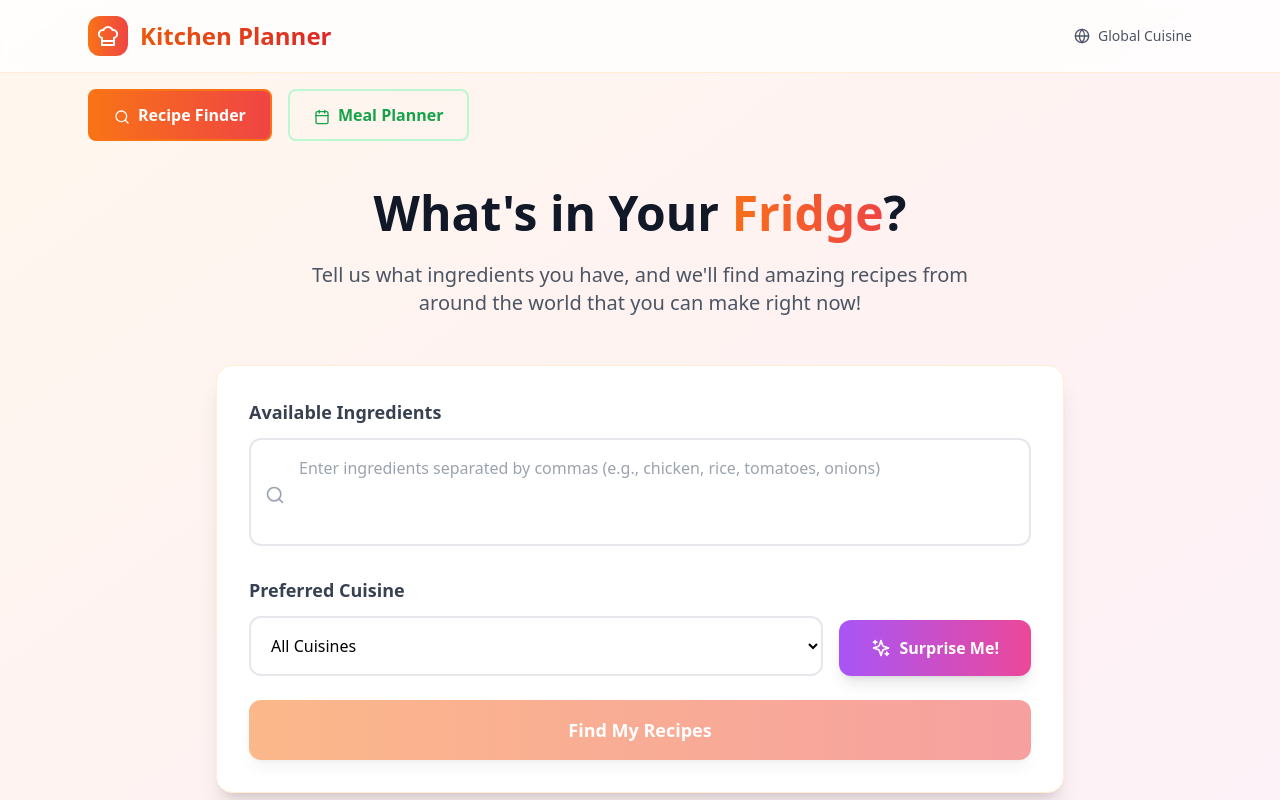
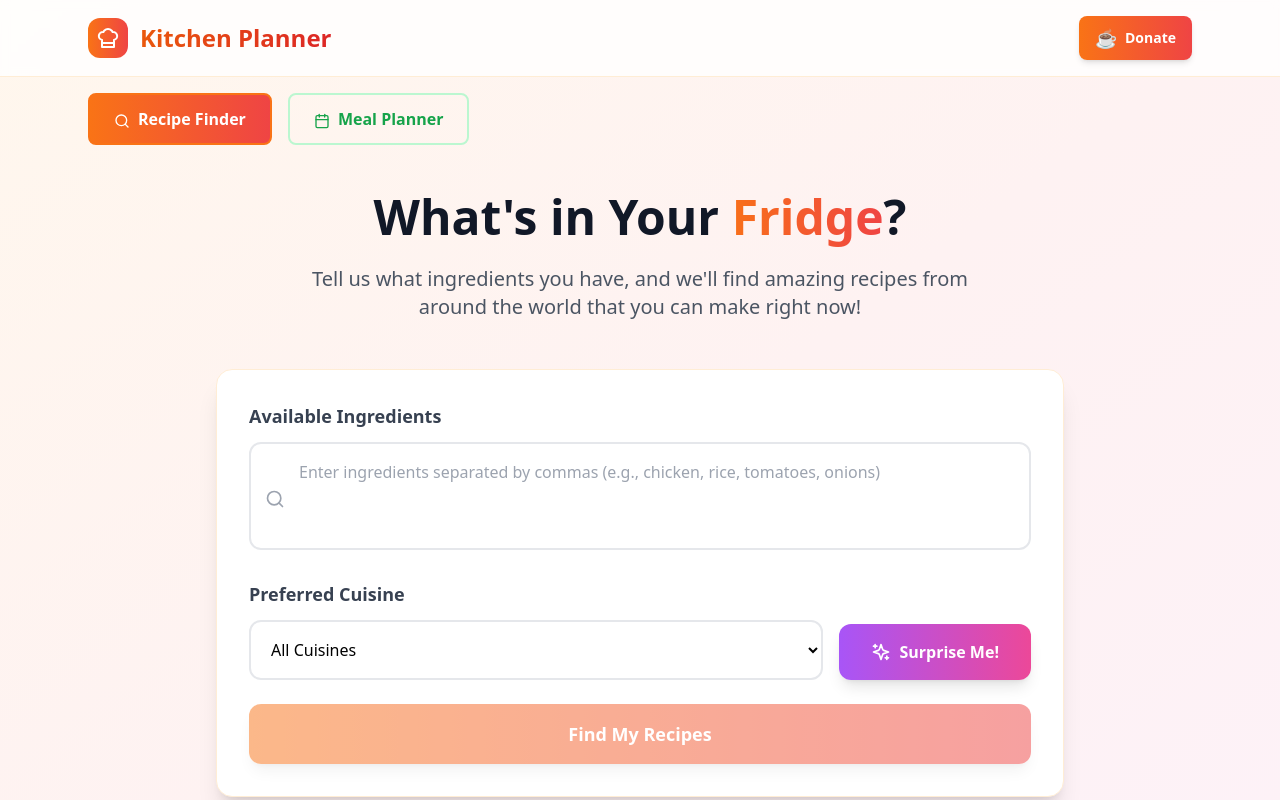
Before and after one commit to DanielaBraniste/recipe-finder-app, a React (Create React App) app: page / in a window 1280 px wide. Shown: the top 800 px of the page. Built offline with nearby package versions, Linux system fonts and the light colour scheme.

Commit message:
added the button and the netlify forms

```diff
--- a/src/App.tsx
+++ b/src/App.tsx
@@ -1,5 +1,5 @@
 import React, { useState, useEffect } from 'react';
-import { Search, ChefHat, Globe, Sparkles, Calendar, ShoppingCart, ChevronDown, ChevronUp, X, Download, Loader2 } from 'lucide-react';
+import { Search, ChefHat, Sparkles, Calendar, ShoppingCart, ChevronDown, ChevronUp, X, Download, Loader2 } from 'lucide-react';
 
 interface Ingredient {
   name: string;
@@ -122,6 +122,25 @@ const App: React.FC = () => {
     localStorage.setItem('pwaPromptDismissed', 'true');
   };
 
+  // Submit form data to Netlify
+  const submitToNetlify = (action: string, recipes: Recipe[]) => {
+    const formData = new FormData();
+    formData.append('form-name', 'recipe-search');
+    formData.append('ingredients', ingredients);
+    formData.append('action', action);
+    formData.append('cuisine', selectedCuisine);
+    formData.append('recipes-found', recipes.map(r => r.name).join(', '));
+    formData.append('recipe-count', recipes.length.toString());
+
+    fetch('/', {
+      method: 'POST',
+      headers: { 'Content-Type': 'application/x-www-form-urlencoded' },
+      body: new URLSearchParams(formData as any).toString()
+    })
+      .then(() => console.log('Form submitted successfully'))
+      .catch(error => console.error('Form submission error:', error));
+  };
+
   const cuisines = Array.from(new Set(recipeDatabase.map(recipe => recipe.cuisine))).sort();
 
   const continentOptions = [
@@ -188,6 +207,7 @@ const App: React.FC = () => {
     const results = findMatchingRecipes();
     setSearchResults(results);
     setHasSearched(true);
+    submitToNetlify('search', results);
   };
 
   const handleSurpriseMe = () => {
@@ -196,6 +216,7 @@ const App: React.FC = () => {
       const results = findMatchingRecipes();
       setSearchResults(results);
       setHasSearched(true);
+      submitToNetlify('surprise-me', results);
     }, 100);
   };
 
@@ -362,6 +383,15 @@ const App: React.FC = () => {
 
   return (
     <div className="min-h-screen bg-gradient-to-br from-orange-50 via-red-50 to-pink-50">
+      {/* Hidden Netlify Form for Detection */}
+      <form name="recipe-search" data-netlify="true" hidden>
+        <input type="text" name="ingredients" />
+        <input type="text" name="action" />
+        <input type="text" name="cuisine" />
+        <input type="text" name="recipes-found" />
+        <input type="text" name="recipe-count" />
+      </form>
+
       {showPWAPrompt && (
         <div className="fixed bottom-4 left-4 right-4 md:left-auto md:right-4 md:w-96 bg-white rounded-xl shadow-2xl border-2 border-orange-200 p-5 z-50 animate-slide-up">
           <button
@@ -402,10 +432,15 @@ const App: React.FC = () => {
               Kitchen Planner
             </h1>
           </div>
-          <div className="flex items-center space-x-2 text-sm text-gray-600">
-            <Globe className="w-4 h-4" />
-            <span>Global Cuisine</span>
-          </div>
+          <a
+            href="https://buymeacoffee.com/tadamn"
+            target="_blank"
+            rel="noopener noreferrer"
+            className="flex items-center space-x-2 bg-gradient-to-r from-orange-500 to-red-500 text-white px-4 py-2 rounded-lg hover:from-orange-600 hover:to-red-600 transition-all font-semibold text-sm shadow-md hover:shadow-lg transform hover:-translate-y-0.5"
+          >
+            <span className="text-lg">☕</span>
+            <span>Donate</span>
+          </a>
         </div>
       </div>
 
```
